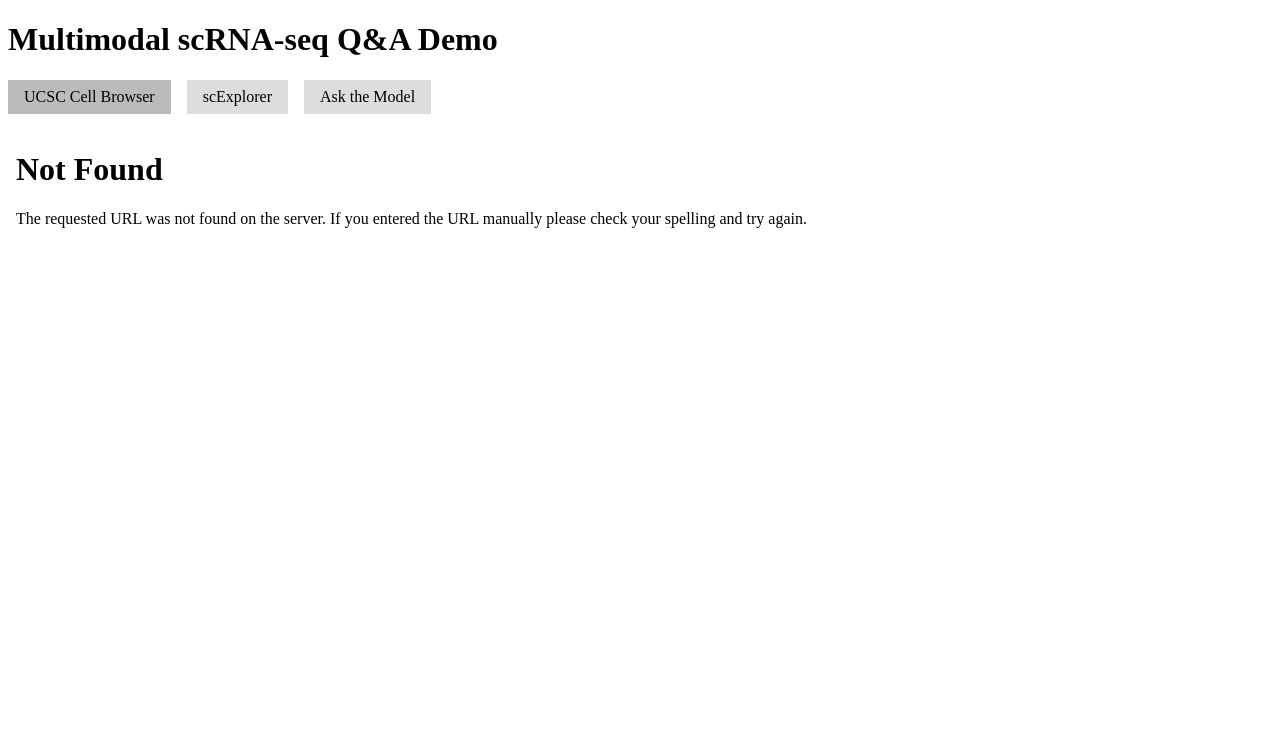
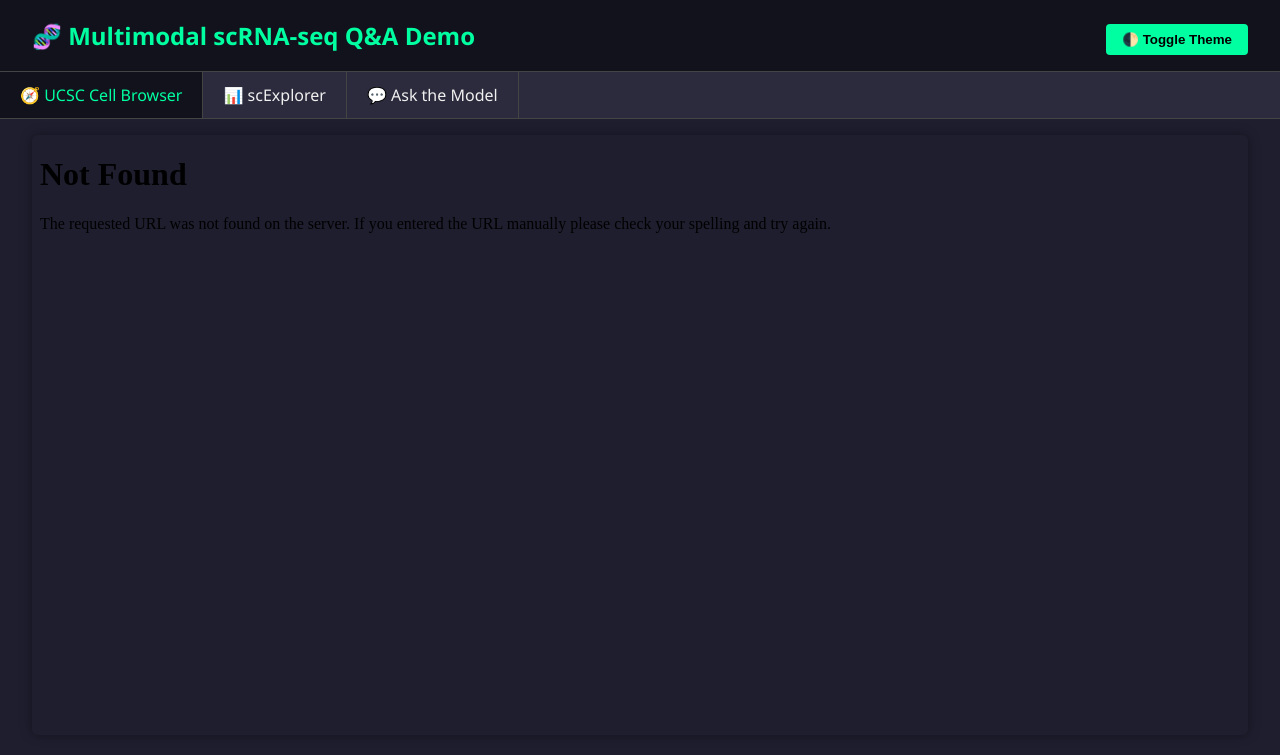
Before and after one commit to chinghuei/bioverse_demo, a Flask app: page / in a window 1280 px wide. Shown: the top 755 px of the page. Run offline with Flask 3, Linux system fonts and the light colour scheme.

Commit message:
Update layout.html

```diff
--- a/templates/layout.html
+++ b/templates/layout.html
@@ -1,22 +1,131 @@
+
 <!DOCTYPE html>
-<html>
+<html lang="en">
 <head>
-    <title>Multimodal scRNA-seq QA Demo</title>
-    <style>
-        iframe { width: 100%; height: 500px; border: none; }
-        .tabs { display: flex; margin-bottom: 1rem; }
-        .tab { padding: 0.5rem 1rem; background: #ddd; cursor: pointer; margin-right: 1rem; }
-        .tab.active { background: #bbb; }
-        .panel { display: none; }
-        .panel.active { display: block; }
+  <meta charset="UTF-8">
+  <title>BioVERSE: Biomedical Vector Embedding Realighment for Semantic Engagement</title>
+  <style id="theme-style">
+    :root {
+      --bg-color: #1e1e2f;
+      --fg-color: #f0f0f0;
+      --accent: #00ffa0;
+      --box-bg: #2b2b3d;
+      --input-bg: #12121d;
+      --border-color: #444;
+    }
+
+    body.light {
+      --bg-color: #f0f0f0;
+      --fg-color: #121212;
+      --accent: #007acc;
+      --box-bg: #ffffff;
+      --input-bg: #f9f9f9;
+      --border-color: #ccc;
+    }
+
+    body {
+      margin: 0;
+      font-family: "Segoe UI", Roboto, sans-serif;
+      background-color: var(--bg-color);
+      color: var(--fg-color);
+      transition: background 0.3s, color 0.3s;
+    }
+
+    header {
+      background: var(--input-bg);
+      padding: 1rem 2rem;
+      font-size: 1.5rem;
+      font-weight: bold;
+      border-bottom: 1px solid var(--border-color);
+      color: var(--accent);
+      display: flex;
+      justify-content: space-between;
+      align-items: center;
+    }
+
+    .tabs {
+      display: flex;
+      background: var(--box-bg);
+      border-bottom: 1px solid var(--border-color);
+    }
+
+    .tab {
+      padding: 0.75rem 1.25rem;
+      cursor: pointer;
+      border-right: 1px solid var(--border-color);
+      background-color: var(--box-bg);
+      color: var(--fg-color);
+    }
+
+    .tab.active {
+      background: var(--input-bg);
+      color: var(--accent);
+    }
+
+    .panel {
+      display: none;
+      padding: 1rem 2rem;
+    }
+
+    .panel.active {
+      display: block;
+    }
+
+    iframe {
+      width: 100%;
+      height: 600px;
+      border: none;
+      border-radius: 6px;
+      box-shadow: 0 0 12px rgba(0,0,0,0.4);
+    }
+
+    .chat-box {
+      background-color: var(--box-bg);
+      padding: 1rem;
+      border-radius: 6px;
+      margin-top: 1rem;
+    }
+
+    textarea, input {
+      width: 100%;
+      padding: 0.5rem;
+      margin-top: 0.5rem;
+      background: var(--input-bg);
+      border: 1px solid var(--border-color);
+      color: var(--fg-color);
+      border-radius: 4px;
+      font-size: 1rem;
+    }
+
+    button {
+      background: var(--accent);
+      color: #000;
+      font-weight: bold;
+      padding: 0.5rem 1rem;
+      margin-top: 0.5rem;
+      border: none;
+      border-radius: 4px;
+      cursor: pointer;
+    }
+
+    #chat {
+      background: var(--input-bg);
+      padding: 1rem;
+      border-radius: 4px;
+      margin-top: 1rem;
+    }
   </style>
 </head>
-<body>
-    <h1>Multimodal scRNA-seq Q&A Demo</h1>
+<body class="dark">
+  <header>
+    🧬 Multimodal scRNA-seq Q&A Demo
+    <button onclick="toggleTheme()">🌓 Toggle Theme</button>
+  </header>
+
   <div class="tabs">
-        <div class="tab active" onclick="showPanel(0)">UCSC Cell Browser</div>
-        <div class="tab" onclick="showPanel(1)">scExplorer</div>
-        <div class="tab" onclick="showPanel(2)">Ask the Model</div>
+    <div class="tab active" onclick="showPanel(0)">🧭 UCSC Cell Browser</div>
+    <div class="tab" onclick="showPanel(1)">📊 scExplorer</div>
+    <div class="tab" onclick="showPanel(2)">💬 Ask the Model</div>
   </div>
 
   <div class="panel active">
@@ -26,18 +135,27 @@
     <iframe src="http://localhost:8050"></iframe>
   </div>
   <div class="panel">
-        <textarea id="cell_ids" rows="4" cols="60" placeholder="Paste selected cell IDs (1 per line)"></textarea><br>
-        <input id="question" placeholder="Enter your question">
-        <button onclick="ask()">Submit</button>
-        <pre id="chat"></pre>
+    <div class="chat-box">
+      <label for="cell_ids">📋 Selected Cell IDs</label>
+      <textarea id="cell_ids" rows="4" placeholder="Paste selected cell IDs here..."></textarea>
+      <label for="question">💭 Your Question</label>
+      <input id="question" placeholder="e.g., What cell types are these?" />
+      <button onclick="ask()">🔎 Submit</button>
+      <div id="chat">Waiting for your question...</div>
+    </div>
   </div>
 
+  <script src="https://cdn.jsdelivr.net/npm/marked/marked.min.js"></script>
   <script>
     function showPanel(index) {
       const tabs = document.querySelectorAll('.tab');
       const panels = document.querySelectorAll('.panel');
       tabs.forEach((tab, i) => tab.classList.toggle('active', i === index));
       panels.forEach((panel, i) => panel.classList.toggle('active', i === index));
+    }
+
+    function toggleTheme() {
+      document.body.classList.toggle('light');
     }
 
     async function ask() {
@@ -49,8 +167,24 @@
         body: JSON.stringify({ cell_ids: ids, question: question })
       });
       const data = await response.json();
-            document.getElementById("chat").textContent =
-                data.history.map(e => `Q: ${e.q}\nA: ${e.a}`).join("\n\n");
+      localStorage.setItem("chatHistory", JSON.stringify(data.history));
+      renderChat(data.history);
+    }
+
+    function renderChat(history) {
+      const chatEl = document.getElementById("chat");
+      chatEl.innerHTML = history.map(e =>
+        `<strong>Q:</strong> ${marked.parseInline(e.q)}<br><strong>A:</strong> ${marked.parse(e.a)}`
+      ).join("<hr>");
+    }
+
+    window.onload = function () {
+      const stored = localStorage.getItem("chatHistory");
+      if (stored) {
+        try {
+          renderChat(JSON.parse(stored));
+        } catch {}
+      }
     }
   </script>
 </body>
```
Lines whose indentation alone changed are shown as unchanged.
